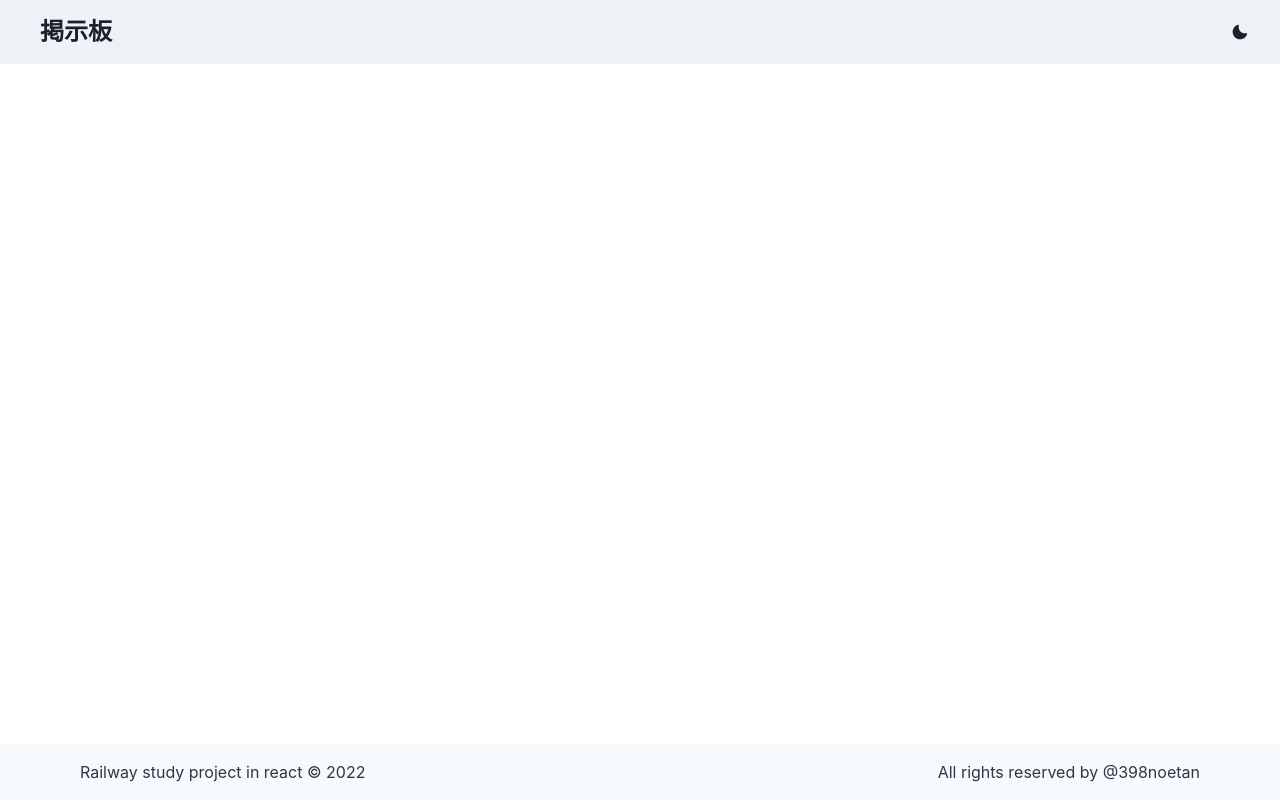
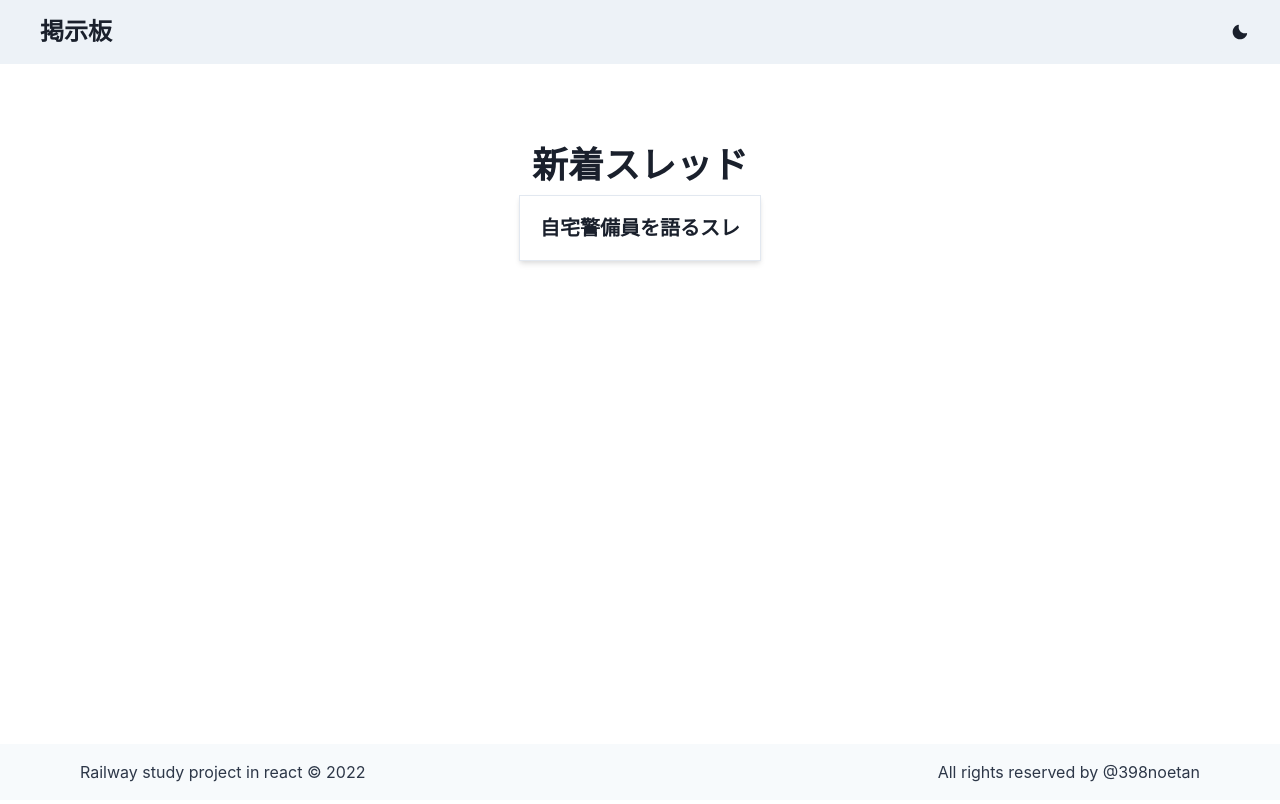
Before and after one commit to 398noe/study-react-2, a React (Create React App) app: page / in a window 1280 px wide. Built offline with nearby package versions, Linux system fonts and the light colour scheme.

Commit message:
Add OneThreadData Type

```diff
--- a/src/components/Thread.tsx
+++ b/src/components/Thread.tsx
@@ -1,4 +1,4 @@
-import { Box, HStack } from "@chakra-ui/react";
+import { Box, Heading, VStack } from "@chakra-ui/react";
 import React from "react";
 import ThreadList from "./ThreadList";
 
@@ -9,12 +9,16 @@ interface props {
 export const Thread: React.FC = (props: props) => {
     return (
         <Box>
-            <HStack>
-                <Box></Box>
+            <VStack>
+                <Box>
+                    <Heading size={"xl"}>
+                        新着スレッド
+                    </Heading>
+                </Box>
                 <Box>
                     <ThreadList />
                 </Box>
-            </HStack>
+            </VStack>
         </Box>
     );
 }
--- a/src/components/ThreadList.tsx
+++ b/src/components/ThreadList.tsx
@@ -1,13 +1,26 @@
+import { Box, Heading, VStack } from "@chakra-ui/react";
 import React from "react";
-
+import { OneThreadData } from "../types/Threads";
 interface props {
 
 }
 
 export const ThreadList: React.FC = (props: props) => {
     return (
-        <div></div>
+        <Box>
+            <VStack>
+                <OneThread title="自宅警備員を語るスレ"/>
+            </VStack>
+        </Box>
     );
 }
 
 export default ThreadList;
+
+const OneThread: React.FC<OneThreadData> = (props) => {
+    return (
+        <Box p={5} shadow="md" borderWidth="1px">
+            <Heading fontSize="xl">{props.title}</Heading>
+        </Box>
+    );
+}
--- /dev/null
+++ b/src/types/Threads.ts
@@ -0,0 +1,3 @@
+export interface OneThreadData {
+    title: string;
+}
```
